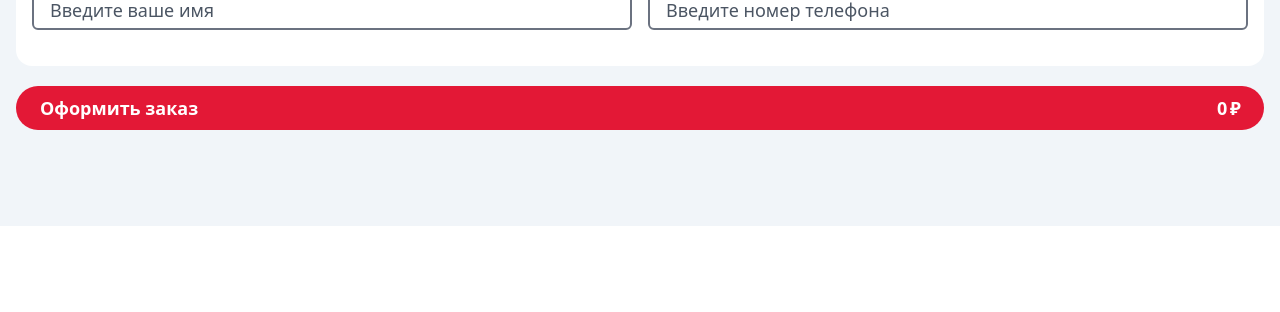
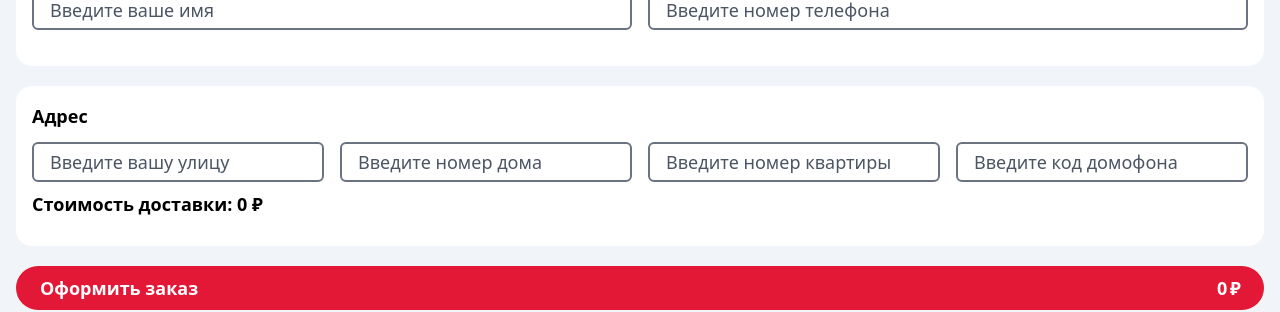
Before and after one commit to etjedanseee/domino-pizza, a React (Create React App) app: page /basket in a window 1280 px wide. Shown: the part 346-658 px from the top of the page. Built offline with nearby package versions, Linux system fonts and the light colour scheme; no server answers; the database is empty.

Commit message:
add adress form (full)

```diff
--- /dev/null
+++ b/src/components/BasketAdress.tsx
@@ -0,0 +1,124 @@
+import React, { useEffect } from 'react'
+import { useActions } from '../hooks/useActions'
+import { useInput } from '../hooks/useInput'
+import { useTypedSelector } from '../hooks/useTypedSelector'
+import { IAdress } from '../types/Basket/IBasket'
+import { regIsNumber } from '../utils/consts'
+
+interface IBasketAdressProps {
+  setAdress: (adress: IAdress | null) => void
+}
+
+const BasketAdress = ({ setAdress }: IBasketAdressProps) => {
+  const { deliveryPrice } = useTypedSelector(state => state.basket)
+  const { changeDeliveryAdress } = useActions()
+
+  const { value: street, error: streetError, isDirty: isStreetDirty, onChange: onStreetChange, onBlur: onStreetBlur } = useInput({
+    options: [
+      { key: 'required', error: 'Улица обязательна' },
+      { key: 'minLength', value: 3, error: 'Улица должна быть длиннее 3 букв' }
+    ],
+    initialErrorMessage: 'Улица обязательна'
+  })
+  const { value: house, error: houseError, isDirty: isHouseDirty, onChange: onHouseChange, onBlur: onHouseBlur } = useInput({
+    options: [
+      { key: 'required', error: 'Номер дома обязателен' },
+      { key: 'pattern', value: regIsNumber, error: 'Некорректный номер дома' },
+      { key: 'min', value: 0, error: 'Номер дома должен быть больше 0' }
+    ],
+    initialErrorMessage: 'Номер дома обязателен'
+  })
+  const { value: flat, error: flatError, isDirty: isFlatDirty, onChange: onFlatChange, onBlur: onFlatBlur } = useInput({
+    options: [
+      { key: 'required', error: 'Номер квартиры обязателен' },
+      { key: 'pattern', value: regIsNumber, error: 'Некорректный номер квартиры' },
+      { key: 'min', value: 0, error: 'Номер квартиры должен быть больше 0' }
+    ],
+    initialErrorMessage: 'Номер квартиры обязателен'
+  })
+  const { value: intercomCode, error: intercomCodeError, isDirty: isIntercomCodeDirty, onChange: onIntercomCodeChange, onBlur: onIntercomCodeBlur } = useInput({
+    options: [
+      { key: 'length', value: 4, error: 'Код состоит из 4 цифр' },
+      { key: 'pattern', value: regIsNumber, error: 'Некорректный номер домофона' },
+    ],
+    initialErrorMessage: ''
+  })
+
+  useEffect(() => {
+    const price = flat ? +(Math.random() * (300 - 50) + 50).toFixed(0) : 0
+    changeDeliveryAdress(price)
+  }, [flat])
+
+  useEffect(() => {
+    if (!streetError && !houseError && !flatError && !intercomCodeError) {
+      setAdress({
+        street,
+        house: +house,
+        flat: +flat,
+        intercomCode: intercomCode.length ? +intercomCode : 0,
+        deliveryPrice: deliveryPrice
+      })
+    } else {
+      setAdress(null)
+    }
+  }, [streetError, houseError, flatError, intercomCodeError, deliveryPrice])
+
+  return (
+    <div className='py-4 px-4 rounded-2xl bg-white mb-5'>
+      <div className='text-lg font-bold mb-3'>Адрес</div>
+      <form className='flex justify-between gap-x-4 mb-2'>
+        <div className='w-full'>
+          <input
+            value={street}
+            onChange={onStreetChange}
+            onBlur={onStreetBlur}
+            placeholder='Введите вашу улицу'
+            className='outline-none placeholder:text-gray-600 text-lg border-2 border-gray-500 w-full rounded-md px-4 py-1'
+            spellCheck="false"
+          />
+          {(streetError && isStreetDirty) && <div className='text-red-500 text-sm px-4 font-medium'>{streetError}</div>}
+        </div>
+
+        <div className='w-full'>
+          <input
+            value={house}
+            onChange={onHouseChange}
+            onBlur={onHouseBlur}
+            placeholder='Введите номер дома'
+            className='outline-none placeholder:text-gray-600 text-lg border-2 border-gray-500 w-full rounded-md px-4 py-1'
+            spellCheck="false"
+          />
+          {(houseError && isHouseDirty) && <div className='text-red-500 text-sm px-4 font-medium'>{houseError}</div>}
+        </div>
+
+        <div className='w-full'>
+          <input
+            value={flat}
+            onChange={onFlatChange}
+            onBlur={onFlatBlur}
+            placeholder='Введите номер квартиры'
+            className='outline-none placeholder:text-gray-600 text-lg border-2 border-gray-500 w-full rounded-md px-4 py-1'
+            spellCheck="false"
+          />
+          {(flatError && isFlatDirty) && <div className='text-red-500 text-sm px-4 font-medium'>{flatError}</div>}
+        </div>
+
+        <div className='w-full'>
+          <input
+            value={intercomCode}
+            onChange={onIntercomCodeChange}
+            onBlur={onIntercomCodeBlur}
+            placeholder='Введите код домофона'
+            className='outline-none placeholder:text-gray-600 text-lg border-2 border-gray-500 w-full rounded-md px-4 py-1'
+            spellCheck="false"
+          />
+          {(intercomCodeError && isIntercomCodeDirty) && <div className='text-red-500 text-sm px-4 font-medium'>{intercomCodeError}</div>}
+        </div>
+      </form>
+
+      <div className='text-lg font-bold mb-3'>Стоимость доставки: {deliveryPrice} ₽</div>
+    </div>
+  )
+}
+
+export default BasketAdress
--- a/src/components/BasketForm.tsx
+++ b/src/components/BasketContact.tsx
@@ -5,11 +5,11 @@ import { IAnonUser } from '../types/Auth/IAuth'
 import Modal from '../UI/Modal'
 import { regPhone } from '../utils/consts'
 
-interface IBasketFormProps {
+interface IBasketContactProps {
   setAnonUserData: (anonUserData: IAnonUser | null) => void
 }
 
-const BasketForm = ({ setAnonUserData }: IBasketFormProps) => {
+const BasketContact = ({ setAnonUserData }: IBasketContactProps) => {
   const [isModalVisible, setIsModalVisible] = useState(false)
 
   const { value: name, error: nameError, isDirty: isNameDirty, onChange: onNameChange, onBlur: onNameBlur } = useInput({
@@ -82,4 +82,4 @@ const BasketForm = ({ setAnonUserData }: IBasketFormProps) => {
   )
 }
 
-export default BasketForm
+export default BasketContact
--- a/src/pages/Basket.tsx
+++ b/src/pages/Basket.tsx
@@ -1,45 +1,29 @@
 import React, { useState } from 'react'
-import BasketForm from '../components/BasketForm'
+import BasketAdress from '../components/BasketAdress'
+import BasketForm from '../components/BasketContact'
 import BasketOrder from '../components/BasketOrder'
 import { useActions } from '../hooks/useActions'
 import { useTypedSelector } from '../hooks/useTypedSelector'
 import { IAnonUser } from '../types/Auth/IAuth'
-import { IOrder } from '../types/Basket/IBasket'
+import { IAdress, IOrder } from '../types/Basket/IBasket'
 import AddButton from '../UI/AddButton'
 
 const Basket = () => {
-  const { items, totalSum } = useTypedSelector(state => state.basket)
+  const { items, totalSum, deliveryPrice } = useTypedSelector(state => state.basket)
   const { ingredients } = useTypedSelector(state => state.pizza)
   const { user } = useTypedSelector(state => state.auth)
 
   const { showNotification } = useActions()
 
   const [anonUserData, setAnonUserData] = useState<IAnonUser | null>(null)
-  const [adress, setAdress] = useState('Улица ййй')
-
-  // const onCheckOut = () => {
-  //   if ((user || anonUserData) && items.length > 0 && adress.length > 0) {
-  //     const obj: IOrder = {
-  //       contacts: user?.data || anonUserData || { name: 'No name', phone: '1234567890' },
-  //       adress: adress,
-  //       basket: items,
-  //       totalSum: totalSum,
-  //       date: new Date()
-  //     }
-  //     //добавить логику с заказом
-  //     console.log('заказ: ', obj)
-  //     showNotification({ text: 'Заказ успешно оформлен!', color: 'green' })
-  //   } else {
-  //     showNotification({ text: 'Заполните все формы!', color: 'red' })
-  //   }
-  // }
+  const [adress, setAdress] = useState<IAdress | null>(null)
 
   const onCheckOut = () => {
     if (!items.length) {
       showNotification({ text: 'Корзина пуста!', color: 'red' })
     } else if (!(user || anonUserData)) {
       showNotification({ text: 'Войдите или введите данные', color: 'red' })
-    } else if (!adress.length) {
+    } else if (!adress) {
       showNotification({ text: 'Укажите адрес доставки', color: 'red' })
     } else if (totalSum < 600) {
       showNotification({ text: 'Сумма заказа меньше 600 ₽', color: 'red' })
@@ -65,6 +49,7 @@ const Basket = () => {
           items={items}
           ingredients={ingredients}
           totalSum={totalSum}
+          deliveryPrice={deliveryPrice}
         />
       )
         : <div className='py-4 px-4 rounded-2xl bg-white text-2xl font-bold text-gray-600 text-center mb-5'>Корзина пуста</div>
@@ -74,6 +59,8 @@ const Basket = () => {
         <BasketForm setAnonUserData={setAnonUserData} />
       )}
 
+      <BasketAdress setAdress={setAdress} />
+
       <AddButton price={totalSum} title='Оформить заказ' onClick={onCheckOut} />
     </div>
   )
--- a/src/redux/action-creators/basket.ts
+++ b/src/redux/action-creators/basket.ts
@@ -19,3 +19,12 @@ export const decrementBasketItem = (id: number, price: number) => {
     })
   }
 }
+
+export const changeDeliveryAdress = (currentDeliveryPrice: number) => {
+  return (dispatch: Dispatch<IBasketAction>) => {
+    dispatch({
+      type: BasketActionTypes.CHANGE_DELIVERY_ADRESS,
+      payload: currentDeliveryPrice
+    })
+  }
+}
--- a/src/redux/reducers/basketReducer.ts
+++ b/src/redux/reducers/basketReducer.ts
@@ -1,18 +1,22 @@
+import { calcTotalSum } from './../../utils/calcTotalSum';
 import { IBasketState, IBasketAction, BasketActionTypes } from './../../types/Basket/IBasketReducer';
 
 const initialState: IBasketState = {
   items: [],
   count: 0,
+  deliveryPrice: 0,
   totalSum: 0
 }
 
 export const basketReducer = (state = initialState, action: IBasketAction): IBasketState => {
   switch (action.type) {
     case BasketActionTypes.ADD_ITEM: {
+      const newItems = [...state.items, action.payload]
       return {
-        items: [...state.items, action.payload],
+        ...state,
+        items: newItems,
         count: state.count + 1,
-        totalSum: state.totalSum + action.payload.totalPrice
+        totalSum: calcTotalSum(newItems, state.deliveryPrice)
       }
     }
     case BasketActionTypes.DELETE_ITEM: {
@@ -21,7 +25,16 @@ export const basketReducer = (state = initialState, action: IBasketAction): IBas
         ...state,
         items: filteredItems,
         count: state.count - 1 || 0,
-        totalSum: state.totalSum - action.payload.price
+        totalSum: calcTotalSum(filteredItems, state.deliveryPrice)
+      }
+    }
+    case BasketActionTypes.CHANGE_DELIVERY_ADRESS: {
+      return {
+        ...state,
+        deliveryPrice: action.payload,
+        totalSum: state.deliveryPrice < action.payload
+          ? state.totalSum + (action.payload - state.deliveryPrice)
+          : state.totalSum - (state.deliveryPrice - action.payload)
       }
     }
     default: return state
--- a/src/types/Basket/IBasketReducer.ts
+++ b/src/types/Basket/IBasketReducer.ts
@@ -3,12 +3,14 @@ import { IBasketItem } from './IBasket';
 export interface IBasketState {
   items: IBasketItem[],
   count: number,
+  deliveryPrice: number,
   totalSum: number
 }
 
 export enum BasketActionTypes {
   ADD_ITEM = 'ADD_ITEM',
   DELETE_ITEM = 'DELETE_ITEM',
+  CHANGE_DELIVERY_ADRESS = 'CHANGE_DELIVERY_ADRESS'
 }
 
 interface addItemToBasket {
@@ -21,4 +23,9 @@ interface deleteBasketItem {
   payload: { id: number, price: number }
 }
 
-export type IBasketAction = addItemToBasket | deleteBasketItem
+interface changeDeliveryAdress {
+  type: BasketActionTypes.CHANGE_DELIVERY_ADRESS,
+  payload: number
+}
+
+export type IBasketAction = addItemToBasket | deleteBasketItem | changeDeliveryAdress
--- /dev/null
+++ b/src/utils/calcTotalSum.ts
@@ -0,0 +1,9 @@
+import { IBasketItem } from './../types/Basket/IBasket';
+
+export const calcTotalSum = (items: IBasketItem[], deliveryPrice: number): number => {
+  let sum = 0;
+  for (let item of items) {
+    sum += item.totalPrice
+  }
+  return sum + deliveryPrice
+}
--- a/src/utils/consts.ts
+++ b/src/utils/consts.ts
@@ -1,3 +1,5 @@
 export const regEmail = /^(([^<>()[\]\.,;:\s@\"]+(\.[^<>()[\]\.,;:\s@\"]+)*)|(\".+\"))@(([^<>()[\]\.,;:\s@\"]+\.)+[^<>()[\]\.,;:\s@\"]{2,})$/i;
 
-export const regPhone = /^[\+]?[(]?[0-9]{3}[)]?[-\s\.]?[0-9]{3}[-\s\.]?[0-9]{4,6}$/im
+export const regPhone = /^[\+]?[(]?[0-9]{3}[)]?[-\s\.]?[0-9]{3}[-\s\.]?[0-9]{4,6}$/im;
+
+export const regIsNumber = /^[0-9]+$/;
```
Also changed, not shown: src/components/BasketOrder.tsx (+4 -3 lines), src/hooks/useInput.ts (+15 -5 lines), src/types/Basket/IBasket.ts (+9 -1 lines).
